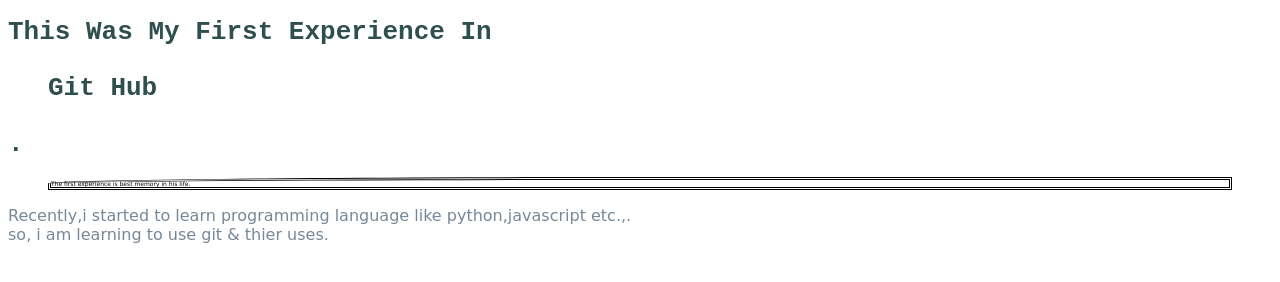
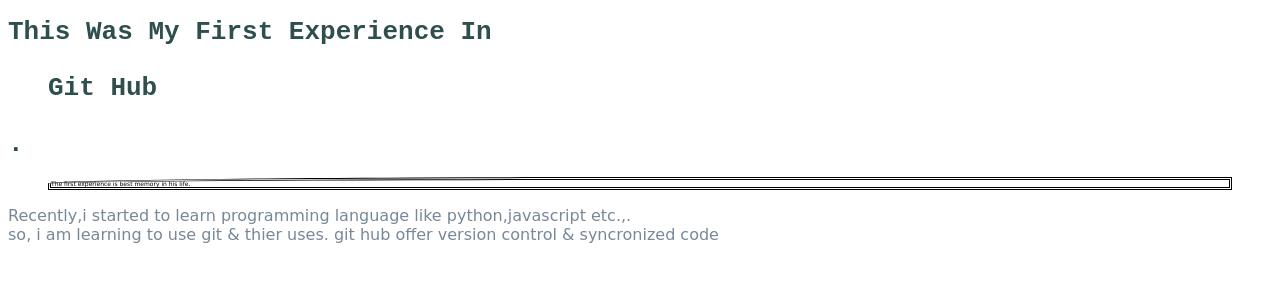
Before and after one commit to nope-18/second-project, a plain HTML site: page index.html in a window 1280 px wide. Drawn offline with Linux system fonts and the light colour scheme.

Commit message:
changed to words

```diff
--- a/index.html
+++ b/index.html
@@ -27,7 +27,8 @@
 <body>
 <h1>This was my first experience in <ul>Git hub</ul>.</h1>
 <blockquote>The first experience is best memory in his life.</blockquote>
-<p>Recently,i started to learn programming language like python,javascript etc.,.<br>so, i am learning to use git & thier uses.</p>
+<p>Recently,i started to learn programming language like python,javascript etc.,.<br>so, i am learning to use git & thier uses.
+    git hub offer version control & syncronized code</p>
 
 </body>
 </html>
```
